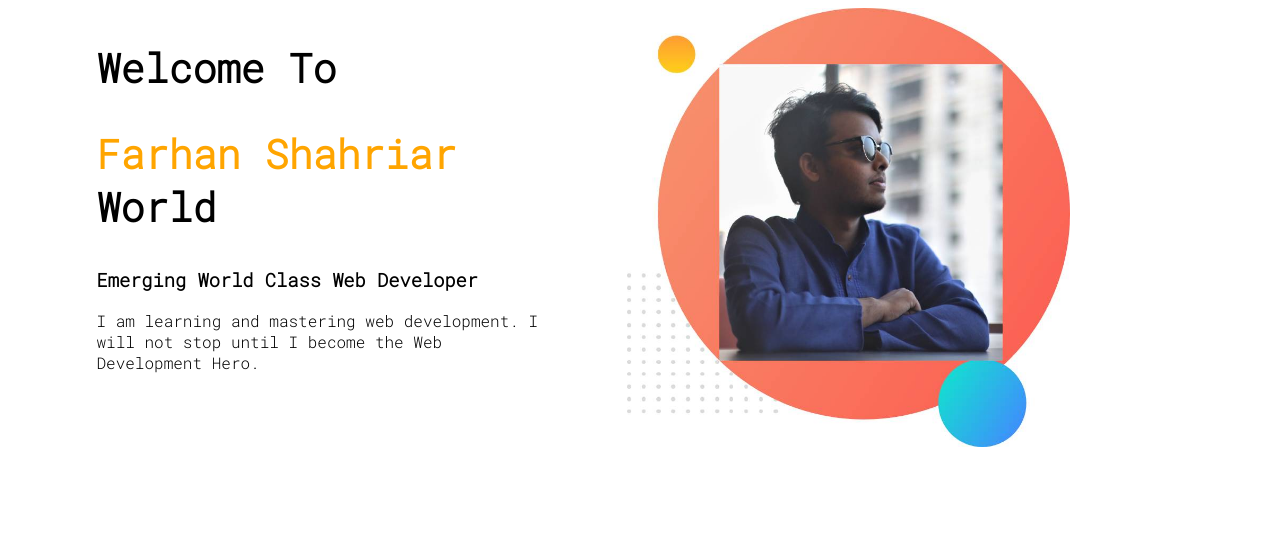
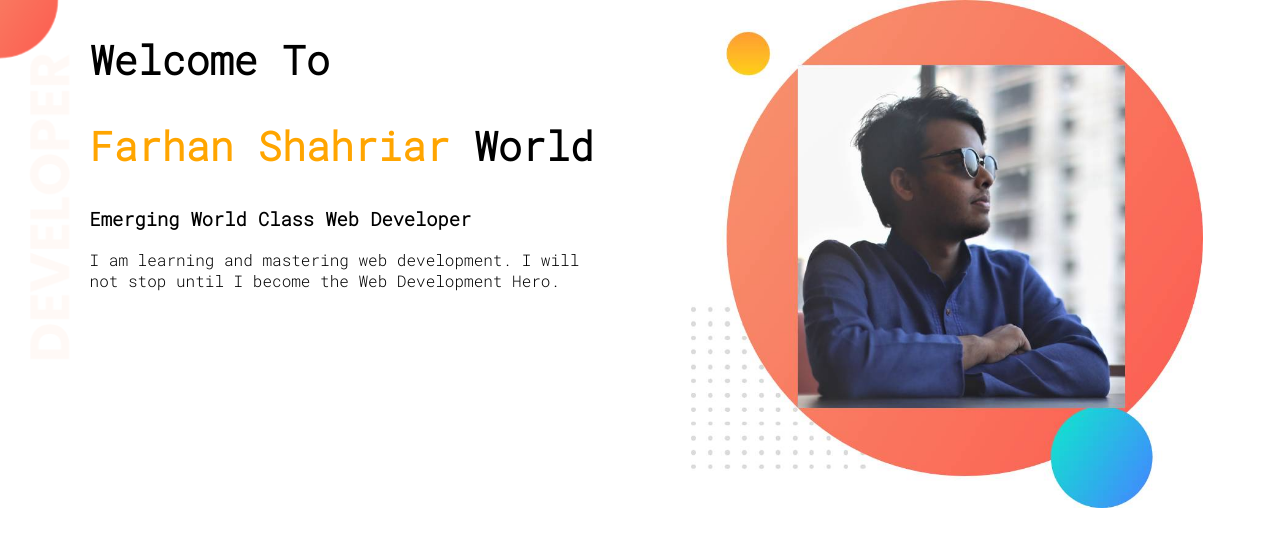
Before and after one commit to Farhan-NOOB/Project-portfolio, a plain HTML site: page index.html in a window 1280 px wide. Drawn offline with Linux system fonts and the light colour scheme.

Commit message:
Nice work

```diff
--- a/index.html
+++ b/index.html
@@ -8,7 +8,7 @@
 <link href="https://fonts.googleapis.com/css2?family=Roboto+Mono:wght@300&display=swap" rel="stylesheet">
 <link rel="stylesheet" href="style.css">
 <body>
-   <section>
+   <section class="top-banner">
       <div class="half-width">
         <h1>Welcome To </h1>
         <h1><span class="Name-highlight">Farhan Shahriar</span> World</h1>
--- a/style.css
+++ b/style.css
@@ -1,5 +1,6 @@
 body{
     font-family: 'Roboto Mono', monospace;
+    margin: 0px;
 }
 h1{
     font-size: 40px;
@@ -8,7 +9,7 @@ h1{
     color: orange;
 }
 .half-width{
-    width:35%;
+    width:40%;
     float: left;
     margin-left: 5%;
     padding-left: 2%;
@@ -17,3 +18,11 @@ h1{
     width: 100%;
 
 }
+.top-banner{
+    background-image: url("Images/top-banner.png");
+    background-repeat: no-repeat;
+}
+section{
+    height: 500px;
+
+}
```
